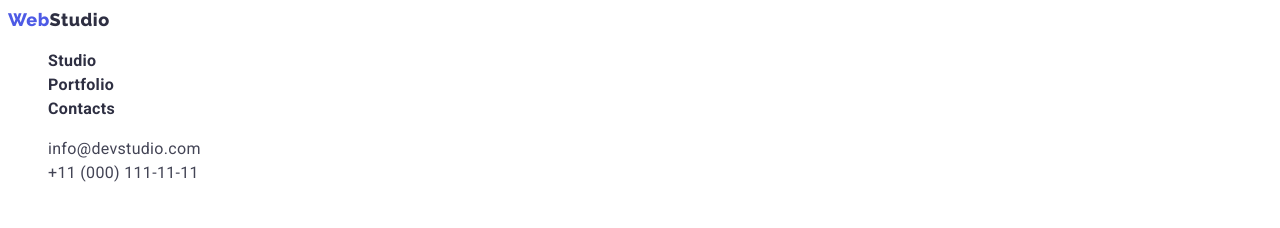
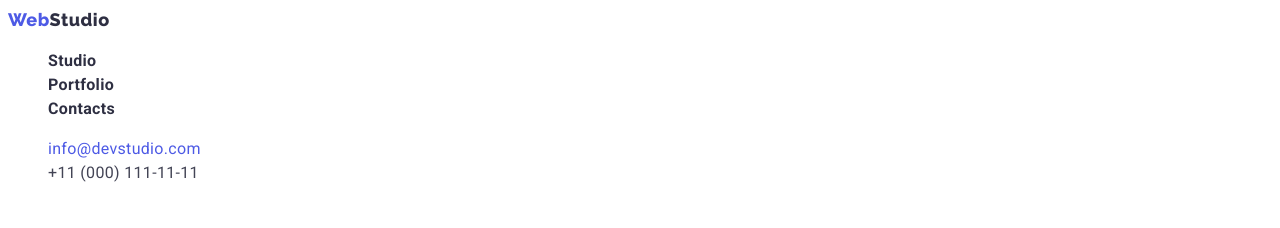
Before and after one commit to Dima-kzk/goit-markup-hw-02, a plain HTML site: page index.html in a window 1280 px wide. In both pictures the pointer is over the link "info@devstudio.com". Shown: the top 228 px of the page. Drawn offline with Linux system fonts and the light colour scheme.

Commit message:
correction_3

```diff
--- a/css/styles.css
+++ b/css/styles.css
@@ -82,6 +82,11 @@ body {
 .contacts .link{
     color: inherit;
     text-decoration: none;
+}
+
+.contacts .link:hover,
+.contacts .link:focus{
+    color: var(--iris);
 }
 
 .hero{
```
